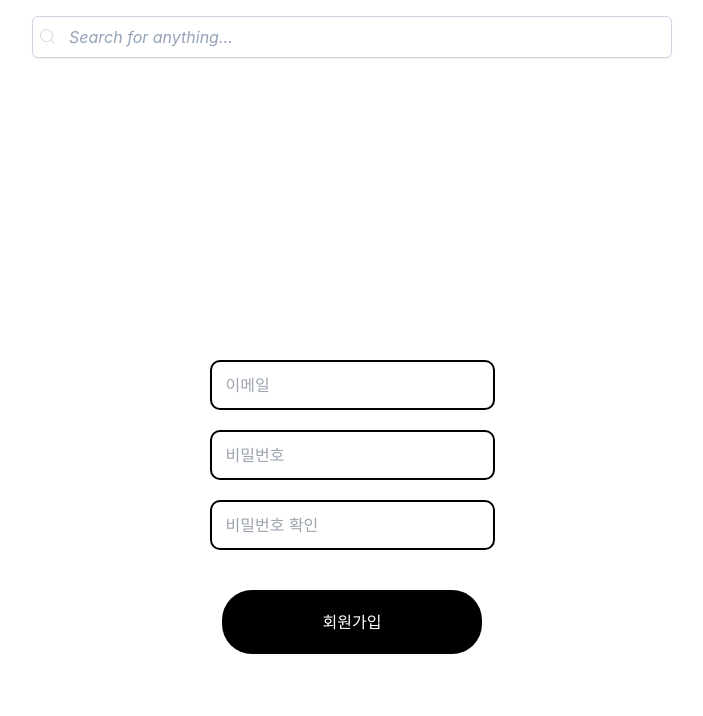
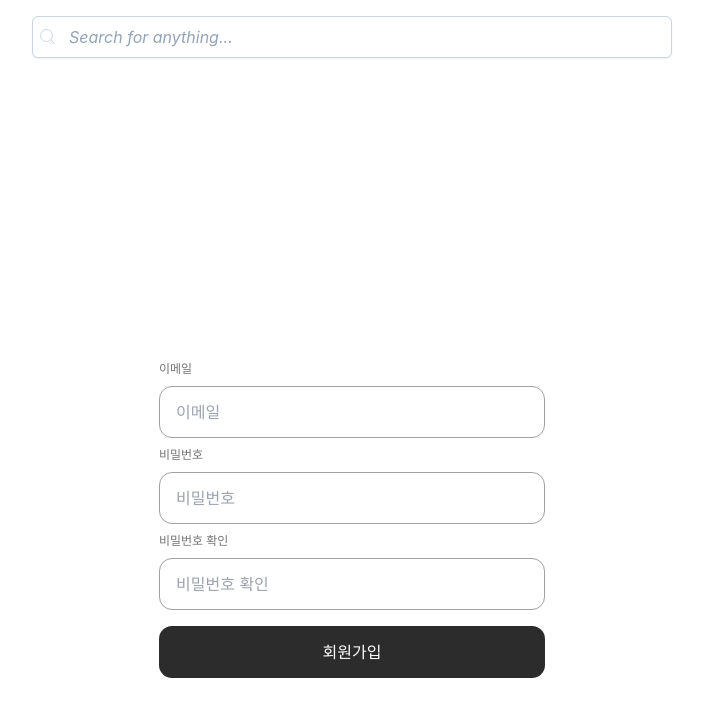
Before and after one commit to dnd-side-project/dnd-6th-10-a-piece-of-writing, a Next.js app in the folder frontend/: page /register in a window 1280 px wide. Shown: the top 716 px of the page, without its empty margins (296-999 px from the left). Built offline with nearby package versions, Linux system fonts and the light colour scheme.

Commit message:
[feat] register 페이지 구성

```diff
--- a/frontend/components/button/button.module.scss
+++ /dev/null
@@ -1,11 +0,0 @@
-.btn {
-  flex-grow: 0;
-  display: flex;
-  flex-direction: row;
-  justify-content: flex-start;
-  align-items: flex-start;
-  gap: 10px;
-  padding: 20px 101px;
-  border-radius: 30px;
-  background-color: #000;
-}
--- a/frontend/components/button/index.tsx
+++ b/frontend/components/button/index.tsx
@@ -1,44 +1,23 @@
 import React from 'react'
-import classNames from 'classnames/bind'
-import styles from './button.module.scss'
+import styled from 'styled-components'
 
-const cx = classNames.bind(styles)
-
-type Props = {
-  border?: string
-  color?: string
-  className?: string
-  children?: React.ReactNode
+interface BlackButtonProps {
+  width?: string
   height?: string
-  onClick?: () => void
-  radius?: string
-  width?: string
 }
 
-export const Button: React.FC<Props> = ({
-  className,
-  border,
-  color,
-  children,
-  height,
-  onClick,
-  radius,
-  width,
-  ...props
-}) => {
-  return (
-    <button
-      onClick={onClick}
-      style={{
-        backgroundColor: color,
-        border,
-        borderRadius: radius,
-        height,
-        width,
-      }}
-      className={cx('btn', className)}
-      {...props}>
-      {children}
-    </button>
-  )
+export const BlackButton = styled.button`
+  width: ${(props: BlackButtonProps) => props.width || '386px'};
+  height: ${(props: BlackButtonProps) => props.height || '52px'};
+  display: flex;
+  flex-direction: row;
+  justify-content: center;
+  align-items: center;
+  gap: 10px;
+  padding: 20px 101px;
+  border-radius: 13px;
+  background-color: #2c2c2c;
 }
+
+
+`
--- a/frontend/components/input/index.tsx
+++ b/frontend/components/input/index.tsx
@@ -1,9 +1,16 @@
 import React from 'react'
-import classNames from 'classnames/bind'
-import styles from './input.module.scss'
+import styled from 'styled-components'
 
-const cx = classNames.bind(styles)
-
-export const Input = ({ ...props }) => {
-  return <input className={cx('text-field')} {...props} />
-}
+export const GrayInput = styled.input`
+  width: ${(props) => props.width || '386px'};
+  height: ${(props) => props.height || '52px'};
+  flex-grow: 0;
+  display: flex;
+  flex-direction: row;
+  justify-content: flex-start;
+  align-items: flex-start;
+  gap: 10px;
+  padding: 16px;
+  border-radius: 13px;
+  border: solid 1px #a1a1a1;
+`
--- a/frontend/components/input/input.module.scss
+++ /dev/null
@@ -1,13 +0,0 @@
-.text-field {
-  width: 285px;
-  height: 50px;
-  flex-grow: 0;
-  display: flex;
-  flex-direction: row;
-  justify-content: flex-start;
-  align-items: flex-start;
-  gap: 10px;
-  padding: 15px 14px;
-  border-radius: 10px;
-  border: solid 2px #000;
-}
--- a/frontend/pages/login/index.tsx
+++ b/frontend/pages/login/index.tsx
@@ -4,8 +4,8 @@ import styles from './login.module.scss'
 
 import classNames from 'classnames/bind'
 import { CENTER_FLEX } from '@/styles/classNames'
-import { Input } from '@/components/input'
-import { Button } from '@/components/button'
+import { GrayInput } from '@/components/input'
+import { BlackButton } from '@/components/button'
 
 type Props = {}
 
@@ -16,10 +16,10 @@ const login: React.FC<Props> = ({}) => {
     <div className={cx('w-full', 'h-screen', CENTER_FLEX)}>
       <div className={cx('Frame')}>
         <div className={cx('Frame-3485')}>
-          <Input placeholder={'이메일'} />
-          <Input placeholder={'비밀번호'} />
+          <GrayInput placeholder={'이메일'} />
+          <GrayInput placeholder={'비밀번호'} />
           <div className={`w-full ${CENTER_FLEX}`}>
-            <Button className={cx('text-white')}>로그인</Button>
+            <BlackButton className={cx('text-white')}>로그인</BlackButton>
           </div>
         </div>
       </div>
--- a/frontend/pages/register/index.tsx
+++ b/frontend/pages/register/index.tsx
@@ -1,12 +1,12 @@
 import React, { useCallback, useEffect, useState } from 'react'
-
-import { Input } from '@/components/input'
-import { Button } from '@/components/button'
+import { BlackButton } from '@/components/button'
 import { CENTER_FLEX } from '@/styles/classNames'
 
 import classNames from 'classnames/bind'
 import styles from './register.module.scss'
 import { useDebounce } from 'usehooks-ts'
+import { GrayInput } from '@/components/input'
+import styled from 'styled-components'
 
 type Props = {}
 
@@ -39,16 +39,31 @@ const register: React.FC<Props> = ({}) => {
   return (
     <div className={cx('w-full', 'h-screen', 'flex-col', CENTER_FLEX)}>
       <div className={cx('Frame')}>
-        <Input placeholder={'이메일'} value={email} onChange={onChangeEmail} />
-        <Input placeholder={'비밀번호'} />
-        <Input placeholder={'비밀번호 확인'} type={'password'} />
+        <Label>이메일</Label>
+        <GrayInput className="w-386 h-52" placeholder={'이메일'} value={email} onChange={onChangeEmail} />
+        <Label>비밀번호</Label>
+        <GrayInput className="w-386 h-52" placeholder={'비밀번호'} />
+        <Label>비밀번호 확인</Label>
+        <GrayInput className="w-386 h-52" placeholder={'비밀번호 확인'} type={'password'} />
+        <BlackButton className={cx('text-white', 'h-52', 'w-386 mt-2')}>회원가입</BlackButton>
         <div className={cx('w-full', 'text-red-400', CENTER_FLEX)}>{debouncedValue}</div>
-        <div className={`w-full ${CENTER_FLEX}`}>
-          <Button className={'text-white'}>회원가입</Button>
-        </div>
       </div>
     </div>
   )
 }
 
+const Label = styled.label`
+  height: 18px;
+  flex-grow: 0;
+  font-family: NotoSansKR;
+  font-size: 12px;
+  font-weight: normal;
+  font-stretch: normal;
+  font-style: normal;
+  line-height: 1.5;
+  letter-spacing: normal;
+  text-align: left;
+  color: #737373;
+`
+
 export default register
--- a/frontend/pages/register/register.module.scss
+++ b/frontend/pages/register/register.module.scss
@@ -1,11 +1,11 @@
 .Frame {
-  width: 285px;
+  width: 386px;
   height: 213px;
   flex-grow: 0;
   display: flex;
   flex-direction: column;
   justify-content: flex-start;
   align-items: flex-start;
-  gap: 20px;
+  gap: 8px;
   padding: 0;
 }
```
